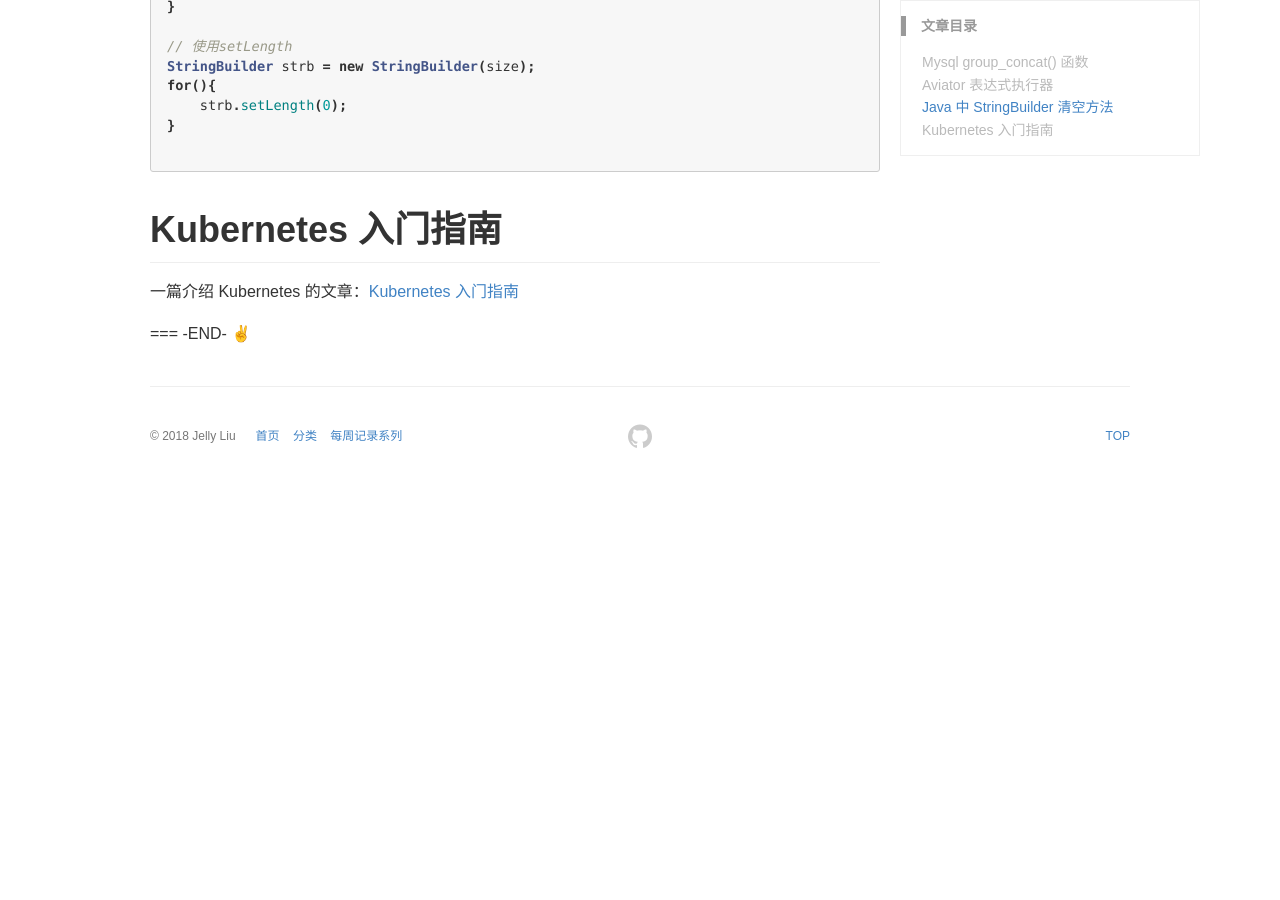
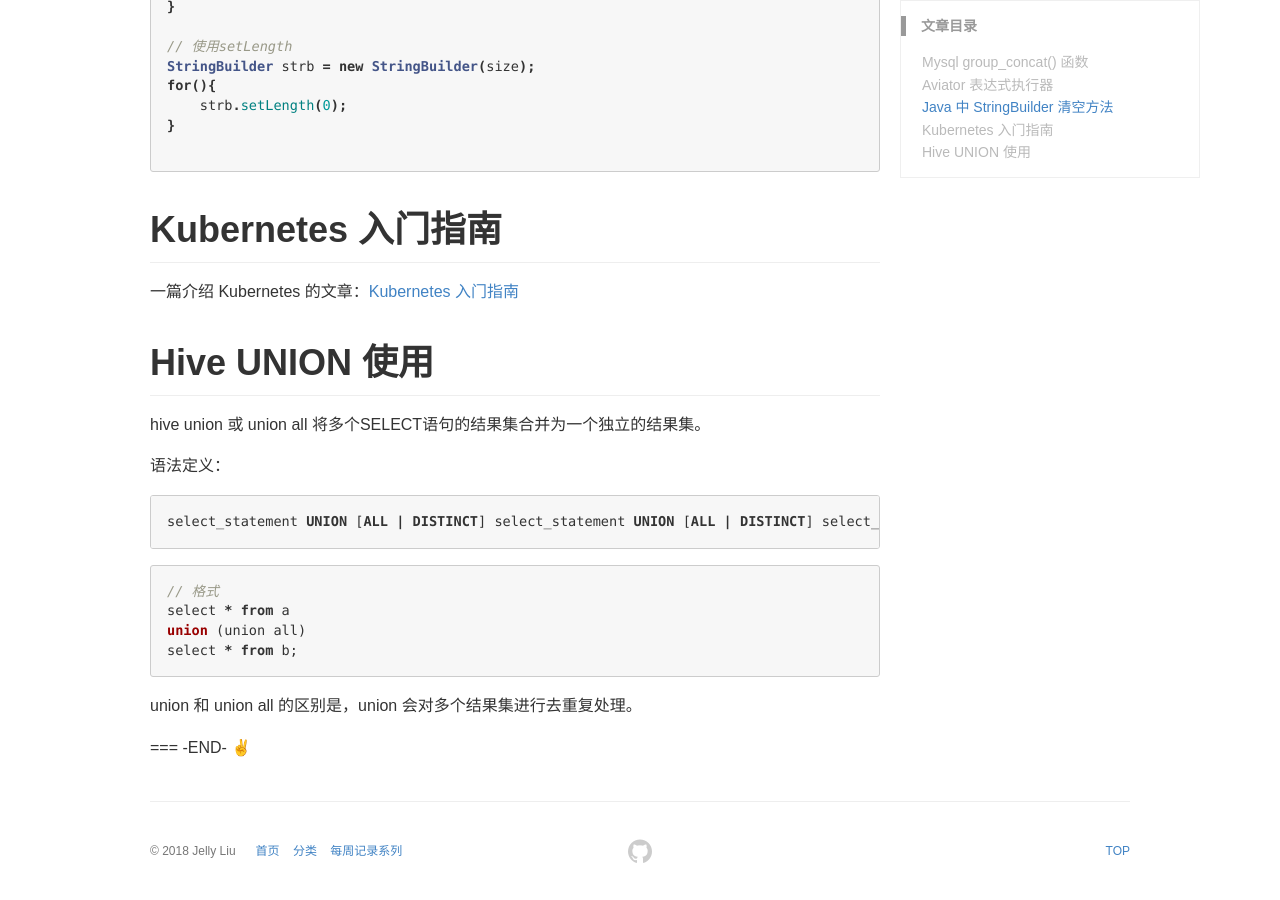
Before and after one commit to liuzhudong/liuzhudong.github.io, a Jekyll site: the page built from _posts/2018/2018-05-27-weekly-issue-4.md, in a window 1280 px wide and 900 px high, scrolled down 1822 px. Built offline with Jekyll 4.4.1, drawn with Linux system fonts in a browser that asks for light colours; emoji names are drawn with the system emoji font; before the commit the page ends 2307 px from its top, so only the background shows below that.

Commit message:
weekly issue hive union
Signed-off-by: 刘柱栋 <liuzhudong57@126.com>

````diff
--- a/_posts/2018/2018-05-27-weekly-issue-4.md
+++ b/_posts/2018/2018-05-27-weekly-issue-4.md
@@ -93,5 +93,24 @@
 
 一篇介绍 Kubernetes 的文章：[Kubernetes 入门指南](http://senlinzhan.github.io/2017/11/27/k8s/)
 
+# Hive UNION 使用
+
+hive union 或 union all 将多个SELECT语句的结果集合并为一个独立的结果集。
+
+语法定义：
+
+```sql
+select_statement UNION [ALL | DISTINCT] select_statement UNION [ALL | DISTINCT] select_statement ...
+```
+
+```js
+// 格式
+select * from a
+union (union all)
+select * from b;
+```
+
+union 和 union all 的区别是，union 会对多个结果集进行去重复处理。
+
 ===
 -END- :v:
````
